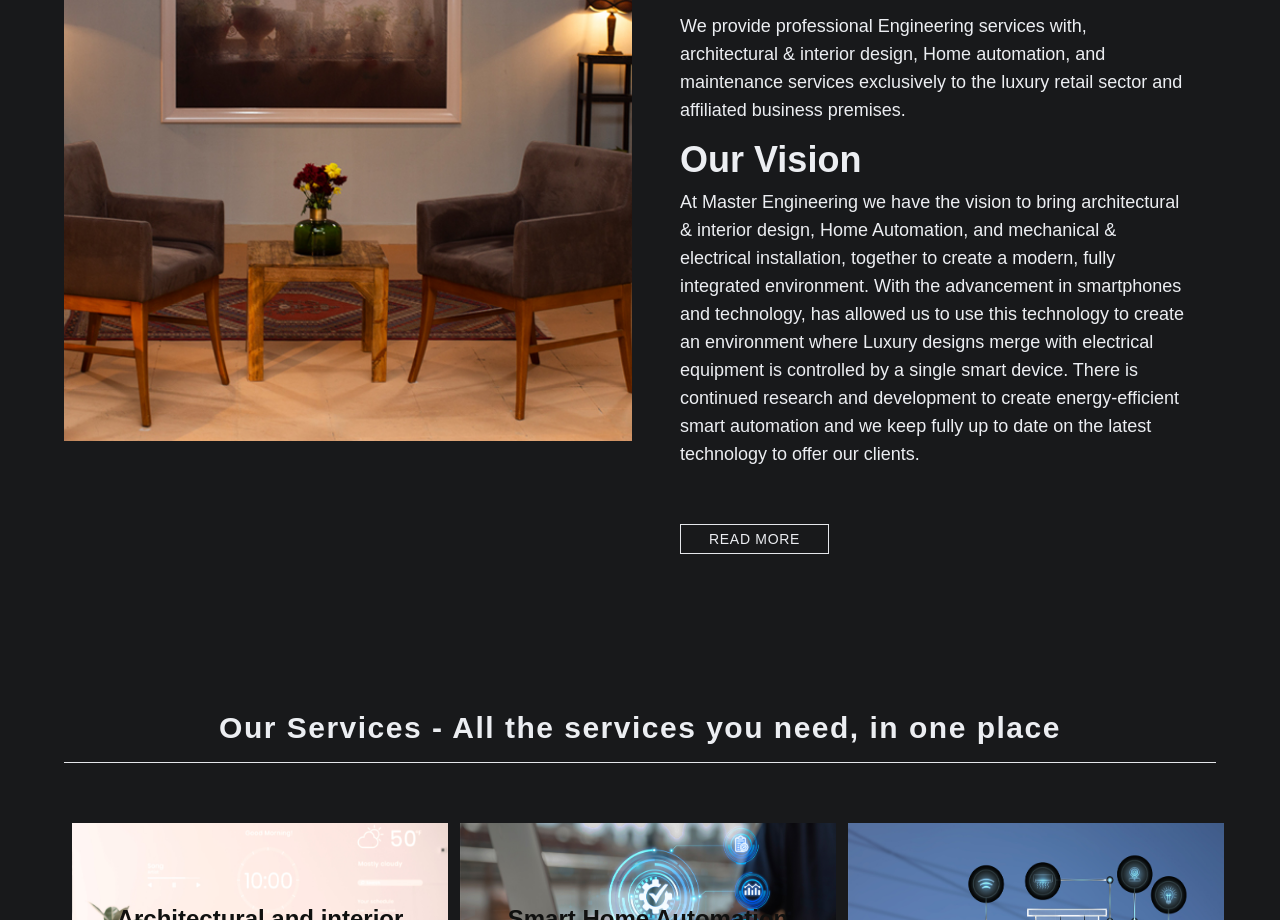
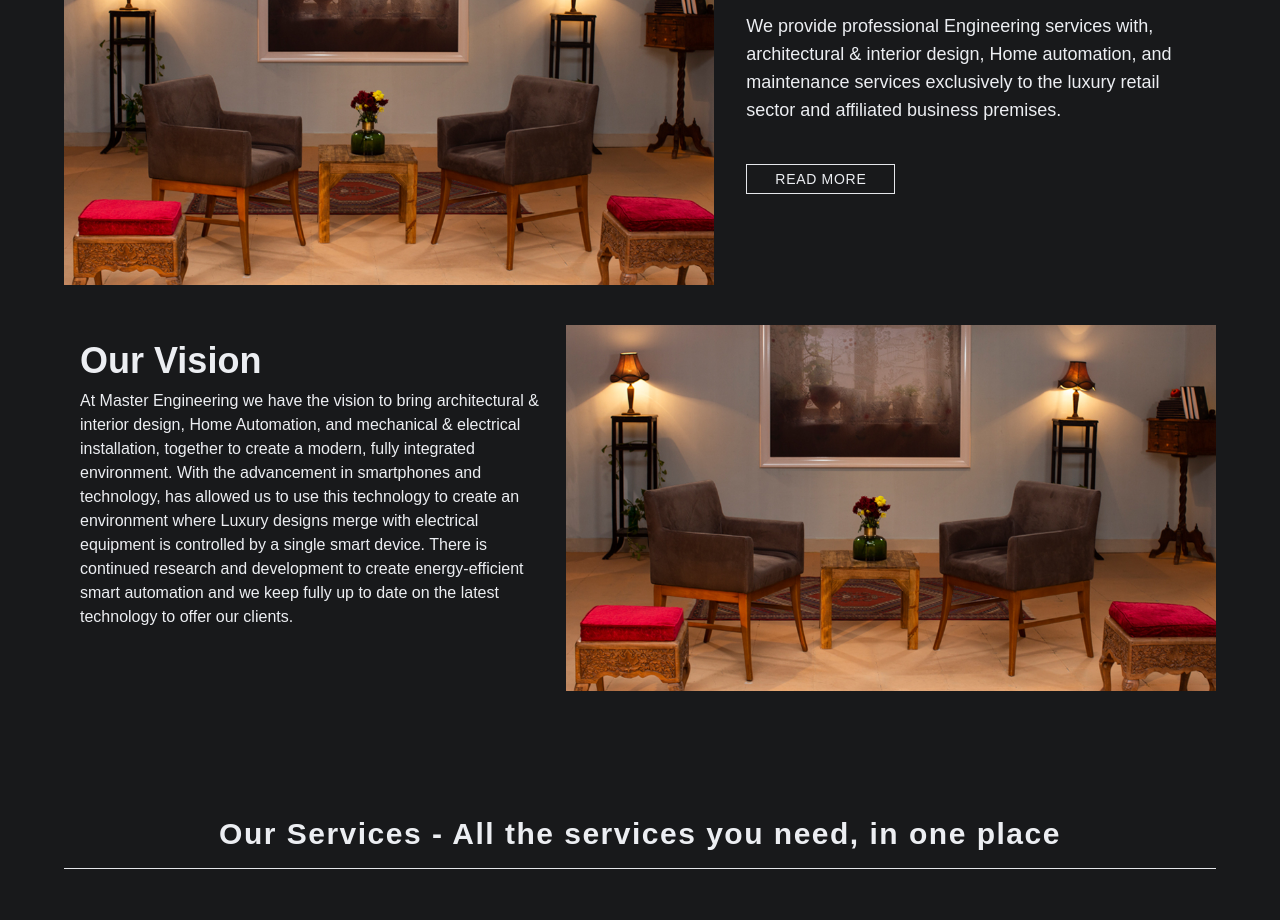
Before and after one commit to parham-mosadeq/infya, a Next.js app: page / in a window 1280 px wide. Shown: the part 960-1880 px from the top of the page. Built offline with nearby package versions, Linux system fonts and the light colour scheme.

Commit message:
update homepage about section

```diff
--- a/src/components/templates/HomePage.js
+++ b/src/components/templates/HomePage.js
@@ -14,11 +14,14 @@ function HomePage() {
         {/* video */}
 
         {/* about us */}
-        <div className='h-fit  w-full grid grid-cols-1 lg:grid-cols-2  lg:content-center  gap-4'>
+        {/* <div className='h-fit  w-full grid grid-cols-1 lg:grid-cols-2  lg:content-center  gap-4'> */}
+        <section className='lg:min-h-screen lg:flex lg:flex-col  '>
+          {/* about */}
+          <article className='w-full h-full  lg:flex  '>
             <div className='w-full p-0 m-0 mx-auto h-1/2 lg:h-full lg:w-[100%] self-end lg:self-center'>
-            <div className='block w-full h-full '>
+              <div className='block w-full h-1/2 lg:h-full'>
                 <Image
-                className='block w-full h-full lg:h-3/4 object-cover'
+                  className='block w-full h-full object-cover'
                   src='/home-page.jpg'
                   width={500}
                   height={500}
@@ -26,30 +29,16 @@ function HomePage() {
                 />
               </div>
             </div>
-          <div className='pb-10 px-4 lg:pb-0 lg:h-full'>
+            <div className='pb-10 px-4 lg:pb-0 lg:h-full lg:w-3/4'>
               <div className='text-mainTxtColor py-10 px-4 text-lg '>
                 <h1 className='text-4xl capitalize mb-3 lg:h-full'>about us</h1>
                 <p className='lg:h-full'>
-                We provide professional Engineering services with, architectural
-                & interior design, Home automation, and maintenance services
-                exclusively to the luxury retail sector and affiliated business
-                premises.
+                  We provide professional Engineering services with,
+                  architectural & interior design, Home automation, and
+                  maintenance services exclusively to the luxury retail sector
+                  and affiliated business premises.
                 </p>
-              <div className='py-4'>
-                <h1 className='text-4xl capitalize pb-2'>Our Vision</h1>
-                <p className=' lg:h-full'>
-                  At Master Engineering we have the vision to bring
-                  architectural & interior design, Home Automation, and
-                  mechanical & electrical installation, together to create a
-                  modern, fully integrated environment. With the advancement in
-                  smartphones and technology, has allowed us to use this
-                  technology to create an environment where Luxury designs merge
-                  with electrical equipment is controlled by a single smart
-                  device. There is continued research and development to create
-                  energy-efficient smart automation and we keep fully up to date
-                  on the latest technology to offer our clients.
-                </p>
-              </div>
+
                 <Link
                   href='/about'
                   className='self-start mt-10 block w-fit hover:bg-mainNavColor hover:border-mainNavColor transition duration-700 bg-inherit text-sm border px-7 py-1 my-5 uppercase text-mainTxtColor font-light tracking-wider'
@@ -58,7 +47,38 @@ function HomePage() {
                 </Link>
               </div>
             </div>
+          </article>
+          {/* our vision */}
+          <article className='w-full h-full lg:flex lg:flex-row-reverse mt-10'>
+            <div className='w-full p-0 m-0 mx-auto h-1/2 lg:h-full lg:w-[100%] self-end lg:self-center'>
+              <div className='block w-full h-1/2 lg:h-full'>
+                <Image
+                  className='block w-full h-full object-cover'
+                  src='/home-page.jpg'
+                  width={500}
+                  height={500}
+                  alt='about us '
+                />
               </div>
+            </div>
+            <div className='p-4 text-mainTxtColor lg:w-3/4'>
+              <h1 className='text-4xl capitalize pb-2'>Our Vision</h1>
+              <p className=' lg:h-full lg:w-full'>
+                At Master Engineering we have the vision to bring architectural
+                & interior design, Home Automation, and mechanical & electrical
+                installation, together to create a modern, fully integrated
+                environment. With the advancement in smartphones and technology,
+                has allowed us to use this technology to create an environment
+                where Luxury designs merge with electrical equipment is
+                controlled by a single smart device. There is continued research
+                and development to create energy-efficient smart automation and
+                we keep fully up to date on the latest technology to offer our
+                clients.
+              </p>
+            </div>
+          </article>
+        </section>
+        {/* </div> */}
         {/* about us */}
 
         {/* OUR DESIGN & BUILD SERVICES */}
```
Lines whose indentation alone changed are shown as unchanged.
